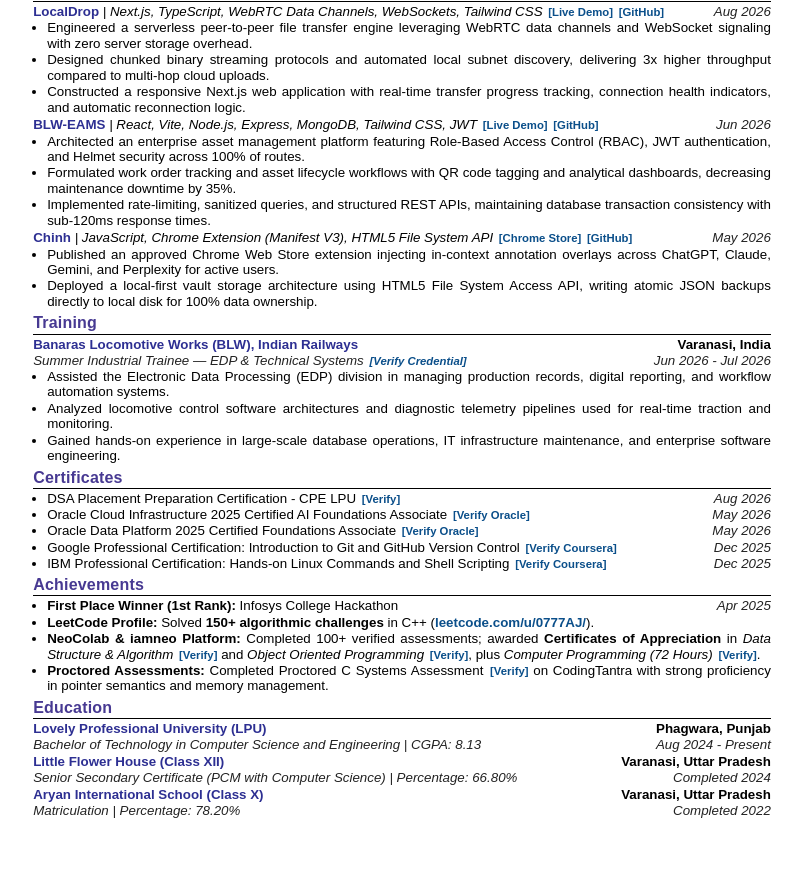
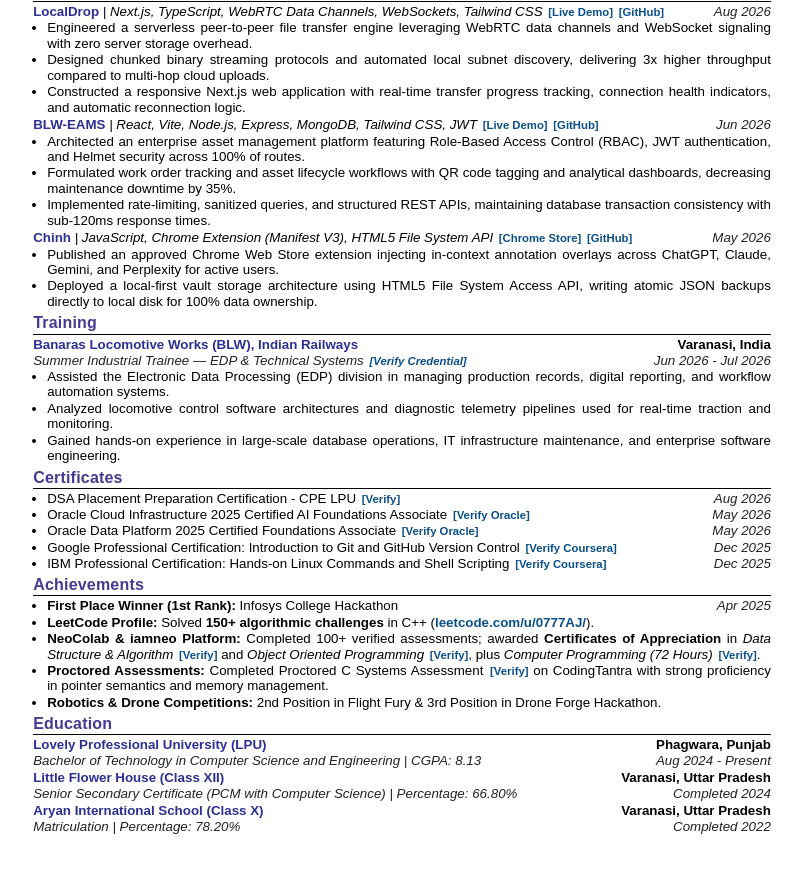
Before and after one commit to shivansh01-24/Portlo3d, a plain HTML site: page fischer/Shivansh_Srivastava_Resume.html in a window 1280 px wide. Shown: the part 244-1116 px from the top of the page, without its empty margins (238-1040 px from the left). Drawn offline with Linux system fonts and the light colour scheme.

Commit message:
Keep Robotics & Drone Competitions bullet and remove its date

```diff
--- a/fischer/Shivansh_Srivastava_Resume.html
+++ b/fischer/Shivansh_Srivastava_Resume.html
@@ -361,6 +361,11 @@
           <strong>Proctored Assessments:</strong> Completed Proctored C Systems Assessment <a class="badge-link" href="https://portlo3d.vercel.app/assets/certificates/docs/Shivansh_Srivastava_Coding_Tantra_C_Programming.png" target="_blank">[Verify]</a> on CodingTantra with strong proficiency in pointer semantics and memory management.
         </div>
       </li>
+      <li>
+        <div style="text-align: justify; line-height: 1.18;">
+          <strong>Robotics &amp; Drone Competitions:</strong> 2nd Position in Flight Fury &amp; 3rd Position in Drone Forge Hackathon.
+        </div>
+      </li>
     </ul>
   </div>
 
```
Also changed, not shown: 1 other file.
